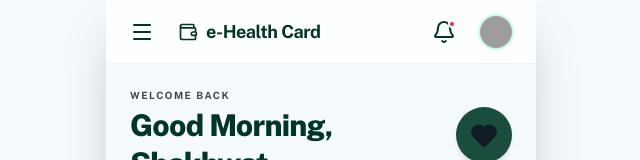
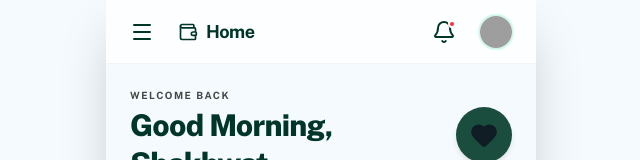
Before and after one commit to SieamShahriare/H-Card, a React (Vite) app: page / in a window 1280 px wide. Shown: the top 160 px of the page, without its empty margins (319-959 px from the left). Built offline with nearby package versions, Linux system fonts and the light colour scheme; grey boxes are pictures that could not be loaded.

Commit message:
feat: refactor app titles and navigation to support i18n

```diff
--- a/src/App.tsx
+++ b/src/App.tsx
@@ -26,8 +26,10 @@ import ScheduleAppointment from './screens/ScheduleAppointment';
 import BookingSuccess from './screens/BookingSuccess';
 import { Screen, User } from './types';
 import { MOCK_USER } from './data';
+import { useLanguage } from './context/LanguageContext';
 
 export default function App() {
+  const { t } = useLanguage();
   const [currentScreen, setCurrentScreen] = useState<Screen>('home');
   const [history, setHistory] = useState<Screen[]>(['home']);
   const [selectedVaccineId, setSelectedVaccineId] = useState<string | null>(null);
@@ -54,25 +56,25 @@ export default function App() {
 
   const getTitle = () => {
     switch (currentScreen) {
-      case 'home': return 'e-Health Card';
-      case 'records': return 'Medical Records';
-      case 'medical-history': return 'History';
-      case 'vaccines': return 'Immunization';
-      case 'vaccine-details': return 'Vaccine Info';
-      case 'prescriptions': return 'Prescriptions';
-      case 'insurance': return 'Insurance';
-      case 'appointments': return 'Appointments';
-      case 'past-appointments': return 'Your Visits';
-      case 'profile': return 'My Profile';
-      case 'notifications': return 'Notifications';
-      case 'hospitals': return 'Find Centers';
-      case 'vaccine-discovery': return 'Vaccines';
-      case 'book-appointment': return 'Book Appointment';
-      case 'select-hospital': return 'Select Hospital';
-      case 'select-doctor': return 'Select Doctor';
-      case 'schedule-appointment': return 'Schedule Appointment';
-      case 'booking-success': return 'Booking Success';
-      default: return 'Coming Soon';
+      case 'home': return t('nav.home');
+      case 'records': return t('nav.records');
+      case 'medical-history': return t('nav.history');
+      case 'vaccines': return t('nav.vaccines');
+      case 'vaccine-details': return t('nav.vaccineInfo');
+      case 'prescriptions': return t('nav.prescriptions');
+      case 'insurance': return t('nav.insurance');
+      case 'appointments': return t('nav.appointments');
+      case 'past-appointments': return t('nav.visits');
+      case 'profile': return t('nav.profile');
+      case 'notifications': return t('nav.notifications');
+      case 'hospitals': return t('nav.centers');
+      case 'vaccine-discovery': return t('nav.vaccines');
+      case 'book-appointment': return t('nav.book');
+      case 'select-hospital': return t('nav.centers');
+      case 'select-doctor': return t('nav.centers');
+      case 'schedule-appointment': return t('nav.book');
+      case 'booking-success': return t('nav.book');
+      default: return t('common.comingSoon');
     }
   };
 
--- a/src/components/NavigationDrawer.tsx
+++ b/src/components/NavigationDrawer.tsx
@@ -14,6 +14,7 @@ import {
   Shield
 } from 'lucide-react';
 import { Screen, User } from '../types';
+import { useLanguage } from '../context/LanguageContext';
 
 interface NavigationDrawerProps {
   isOpen: boolean;
@@ -24,19 +25,20 @@ interface NavigationDrawerProps {
 }
 
 export default function NavigationDrawer({ isOpen, onClose, user, setScreen, currentScreen }: NavigationDrawerProps) {
+  const { t } = useLanguage();
   const navItems = [
-    { icon: <Home size={24} />, label: 'Home', screen: 'home' as Screen },
-    { icon: <History size={24} />, label: 'Medical History', screen: 'medical-history' as Screen },
-    { icon: <Syringe size={24} />, label: 'Vaccination History', screen: 'vaccines' as Screen },
-    { icon: <Pill size={24} />, label: 'Prescription History', screen: 'prescriptions' as Screen },
-    { icon: <Wallet size={24} />, label: 'Insurance & Subsidies', screen: 'insurance' as Screen },
-    { icon: <Calendar size={24} />, label: 'Appointments', screen: 'appointments' as Screen },
+    { icon: <Home size={24} />, label: t('nav.home'), screen: 'home' as Screen },
+    { icon: <History size={24} />, label: t('nav.history'), screen: 'medical-history' as Screen },
+    { icon: <Syringe size={24} />, label: t('nav.vaccines'), screen: 'vaccines' as Screen },
+    { icon: <Pill size={24} />, label: t('nav.prescriptions'), screen: 'prescriptions' as Screen },
+    { icon: <Wallet size={24} />, label: t('nav.insurance'), screen: 'insurance' as Screen },
+    { icon: <Calendar size={24} />, label: t('nav.appointments'), screen: 'appointments' as Screen },
   ];
 
   const bottomItems = [
-    { icon: <UserIcon size={24} />, label: 'Profile', screen: 'profile' as Screen },
-    { icon: <Settings size={24} />, label: 'Settings', screen: 'profile' as Screen },
-    { icon: <HelpCircle size={24} />, label: 'Help', screen: 'profile' as Screen },
+    { icon: <UserIcon size={24} />, label: t('nav.profile'), screen: 'profile' as Screen },
+    { icon: <Settings size={24} />, label: t('nav.settings'), screen: 'profile' as Screen },
+    { icon: <HelpCircle size={24} />, label: t('nav.help'), screen: 'profile' as Screen },
   ];
 
   return (
--- a/src/translations.ts
+++ b/src/translations.ts
@@ -6,6 +6,7 @@ export const translations = {
       cancel: "Cancel",
       loading: "Loading...",
       error: "An error occurred",
+      comingSoon: "Coming Soon",
     },
     nav: {
       home: "Home",
@@ -21,6 +22,8 @@ export const translations = {
       centers: "Find Centers",
       vaccineInfo: "Vaccine Info",
       book: "Book Appointment",
+      settings: "Settings",
+      help: "Help",
     },
     screens: {
       home: {
@@ -48,6 +51,7 @@ export const translations = {
       cancel: "বাতিল",
       loading: "লোড হচ্ছে...",
       error: "একটি ত্রুটি ঘটেছে",
+      comingSoon: "শীঘ্রই আসছে",
     },
     nav: {
       home: "হোম",
@@ -63,6 +67,8 @@ export const translations = {
       centers: "কেন্দ্র খুঁজুন",
       vaccineInfo: "টিকার তথ্য",
       book: "অ্যাপয়েন্টমেন্ট বুক করুন",
+      settings: "সেটিংস",
+      help: "সহায়তা",
     },
     screens: {
       home: {
```
